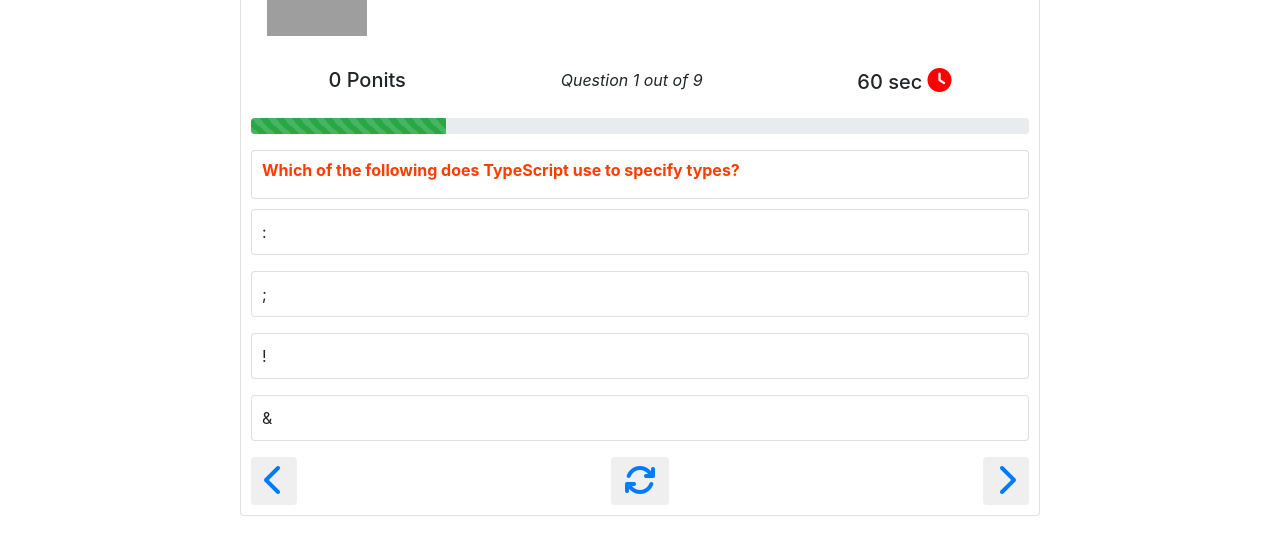
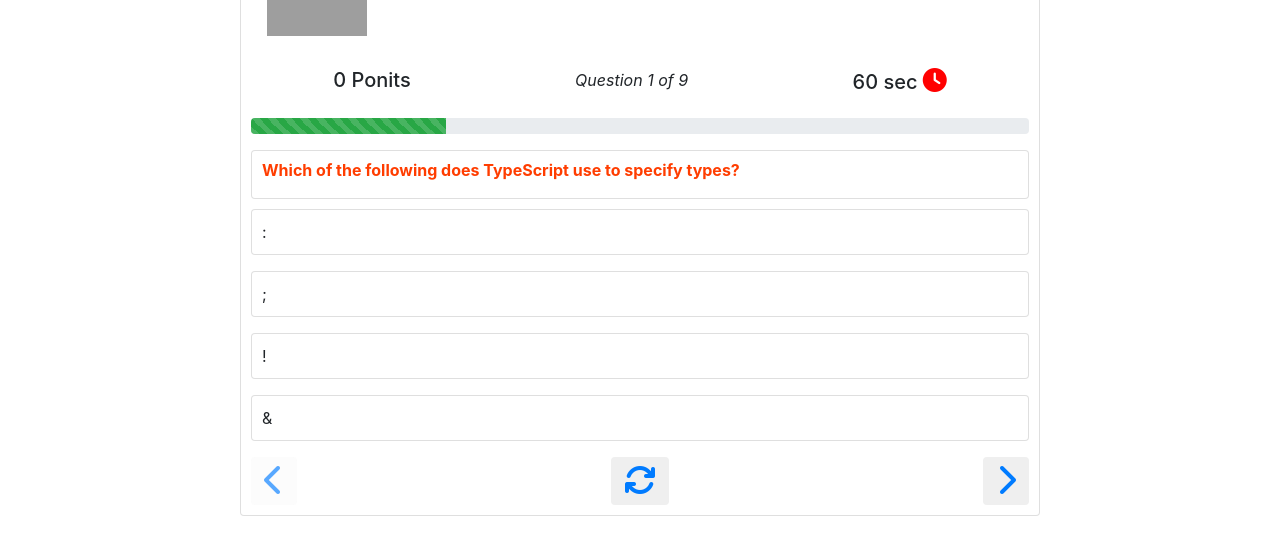
Before and after one commit to Sooraj678/Phase4-OnlineTestApplication, an Angular app: page /question in a window 1280 px wide. Shown: the part 215-770 px from the top of the page. Built offline with nearby package versions, Linux system fonts and the light colour scheme; grey boxes are pictures that could not be loaded.

Commit message:
Logical Coding for question counting and for disabling previous arrow when current question is 1...DONE

```diff
--- a/src/app/question/question.component.html
+++ b/src/app/question/question.component.html
@@ -21,7 +21,7 @@
             </div>
 
             <div class="question remain">
-                <span style="font-style: italic;">Question 1 out of 9</span>
+                <span style="font-style: italic;">Question {{currentQuestion+1}} of {{questionList.length}}</span>
 
 
             </div>
@@ -54,7 +54,7 @@
 
         </div>
         <div class="d-flex justify-content-between">
-            <button class="btn" (click)="previousQuestion()"><i class="fa text-primary fa-chevron-left fa-2x" aria-hidden="true"></i></button>
+            <button [disabled] ="currentQuestion===0" class="btn" (click)="previousQuestion()"><i class="fa text-primary fa-chevron-left fa-2x" aria-hidden="true"></i></button>
             <button class="btn"><i class="fa fa-refresh text-primary fa-2x" aria-hidden="true"></i></button>
             <button class="btn" (click)="nextQuestion()"><i class="fa text-primary fa-chevron-right fa-2x" aria-hidden="true"></i></button>
         </div>
```
